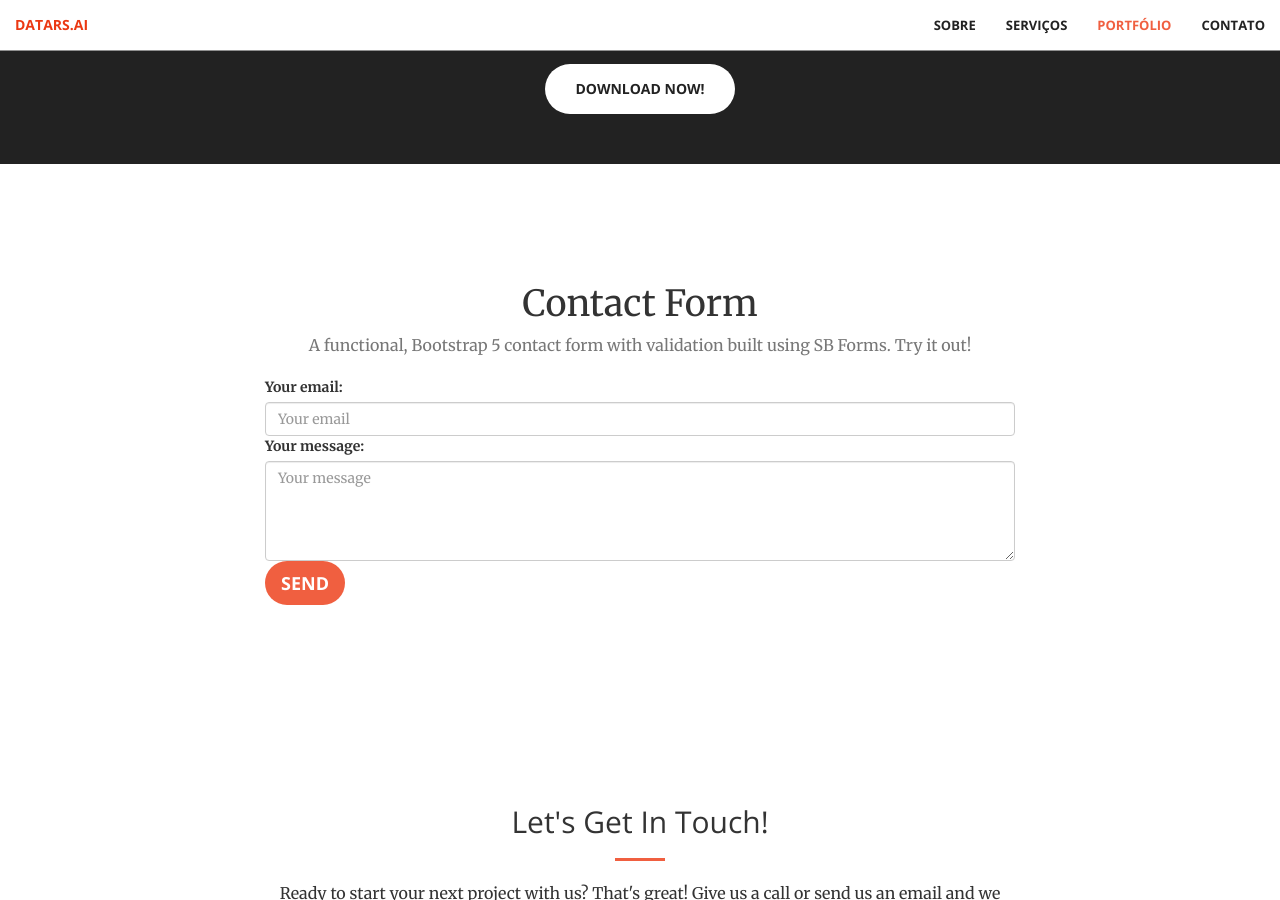
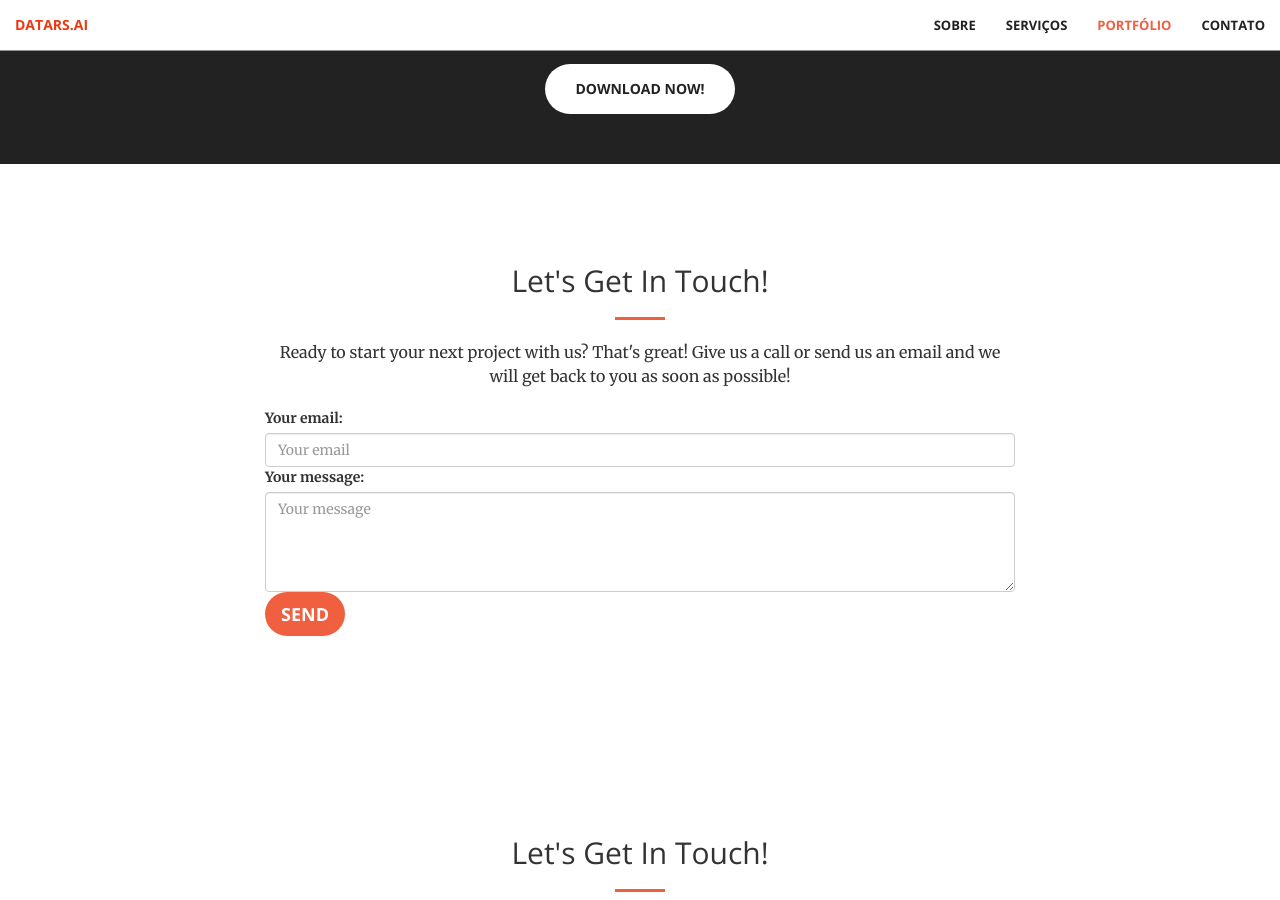
Before and after one commit to datars-ai/datars-ai.github.com, a Jekyll site: the page built from index.html, in a window 1280 px wide and 900 px high, scrolled down 2273 px. Built offline with Jekyll 4.4.1, drawn with Linux system fonts in a browser that asks for light colours.

Commit message:
add form

```diff
--- a/_includes/contact2.html
+++ b/_includes/contact2.html
@@ -1,16 +1,15 @@
 <section id="contact">
 <div class="container px-5 my-5">
-  <div class="row justify-content-center">
+  <div class="row">
     <div class="col-lg-8 col-lg-offset-2">
-      <div class="card border-0 rounded-3 shadow-lg">
-        <div class="card-body p-4">
+
           <div class="text-center">
-            <div class="h1 fw-light">Contact Form</div>
-            <p class="mb-4 text-muted">A functional, Bootstrap 5 contact form with validation built using SB Forms. Try it out!</p>
+            <h2 class="section-heading">Let's Get In Touch!</h2>
+              <hr class="primary">
+              <p>Ready to start your next project with us? That's great! Give us a call or send us an email and we will get back to you as soon as possible!</p>
           </div>
 
           <form id="contactForm" action="https://formspree.io/f/mdoqrnoo" method="POST">
-
             <!-- Email Input -->
             <div class="form-floating mb-3">
               <label for="emailAddress">Your email:</label>
@@ -43,10 +42,7 @@
               <button class="btn btn-primary btn-lg" id="submitButton" type="submit">Send</button>
             </div>
           </form>
-          <!-- End of contact form -->
 
-        </div>
-      </div>
     </div>
   </div>
 </div>
```
